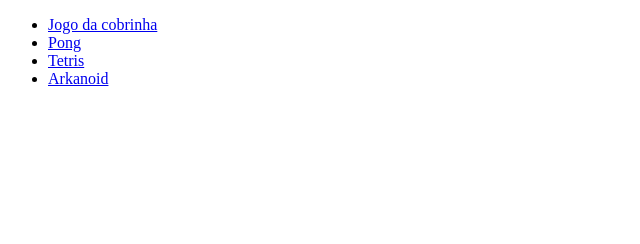
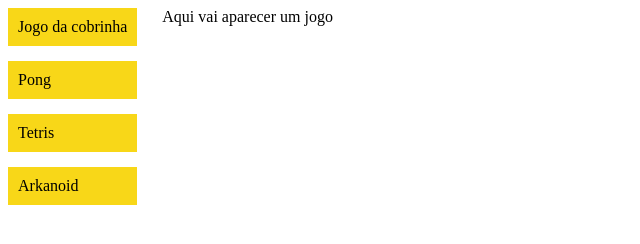
Before and after one commit to Arthur1243/Arthur1243.github.io, a website: page index.html in a window 1280 px wide. Shown: the whole page, without its empty margins (0-640 px from the left). Drawn offline with Linux system fonts and the light colour scheme.

Commit message:
Layout  basico criado

```diff
--- /dev/null
+++ b/css/index.css
@@ -0,0 +1,25 @@
+.main {
+    display: flex;
+}
+
+.games-list {
+    list-style: none;
+    margin: 0;
+    padding: 0;
+}
+
+.games-item {
+    margin-bottom: 15px;
+}
+
+.games-item a {
+    background-color:rgba(248, 211, 0, 0.904);
+    color: #000;
+    text-decoration: none;
+    display: block;
+    padding: 10px;
+}
+
+.game-box {
+    margin-left: 25px;
+}
--- a/index.html
+++ b/index.html
@@ -4,29 +4,35 @@
 <head>
   <meta charset="utf-8">
   <title>Arthur Games</title>
+  <link rel="stylesheet" href="./css/index.css" />
 </head>
 
 <body>
-  <ul>
-    <li>
+  <div class="main">
+    <div class="games-menu">
+      <ul class="games-list">
+        <li class="games-item">
           <a href="#">Jogo da cobrinha</a>
         </li>
 
-    <li>
+        <li class="games-item">
           <a href="#">Pong</a>
         </li>
 
-    <li>
+        <li class="games-item">
           <a href="#">Tetris</a>
         </li>
 
-    <li>
+        <li class="games-item">
           <a href="#">Arkanoid</a>
         </li>
       </ul>
+    </div>
 
-
-
+    <div class="game-box">
+      Aqui vai aparecer um jogo
+    </div>
+  </div>
 
 </body>
 
```
Lines whose indentation alone changed are shown as unchanged.
